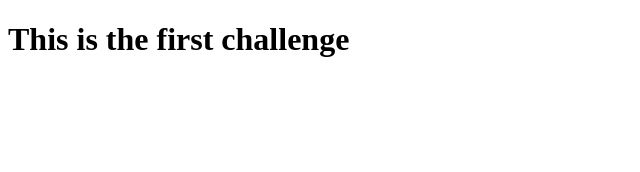
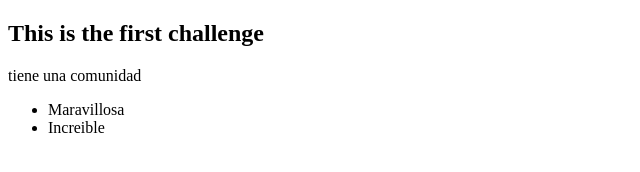
Before and after one commit to Jorggenius/Curso-de-Frontend-Developer, a plain HTML site: page reto.html in a window 1280 px wide. Shown: the whole page, without its empty margins (0-640 px from the left). Drawn offline with Linux system fonts and the light colour scheme.

Commit message:
This is mine second commit for this repositor of course frontend-developer by Platzi where I realized the recognition the some tags of the HTML

```diff
--- a/reto.html
+++ b/reto.html
@@ -7,6 +7,13 @@
         <title>este es la estructura de HTML</title>
     </head>
     <body>
-        <H1>This is the first challenge </H1>
+        <section>
+            <H1>This is the first challenge </H1>
+            <p>tiene una comunidad</p>
+            <ul>
+                <li>Maravillosa</li>
+                <li>Increible</li>
+            </ul>
+        </section>
     </body>
 </html>
```
